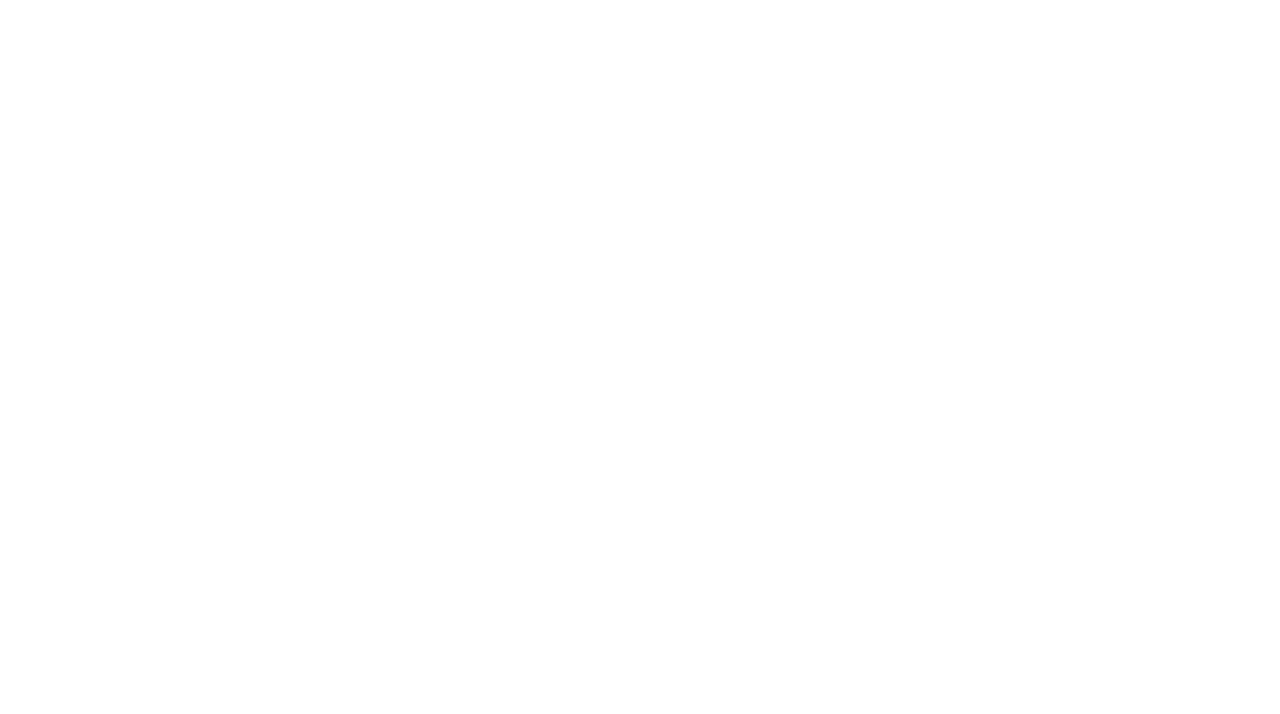
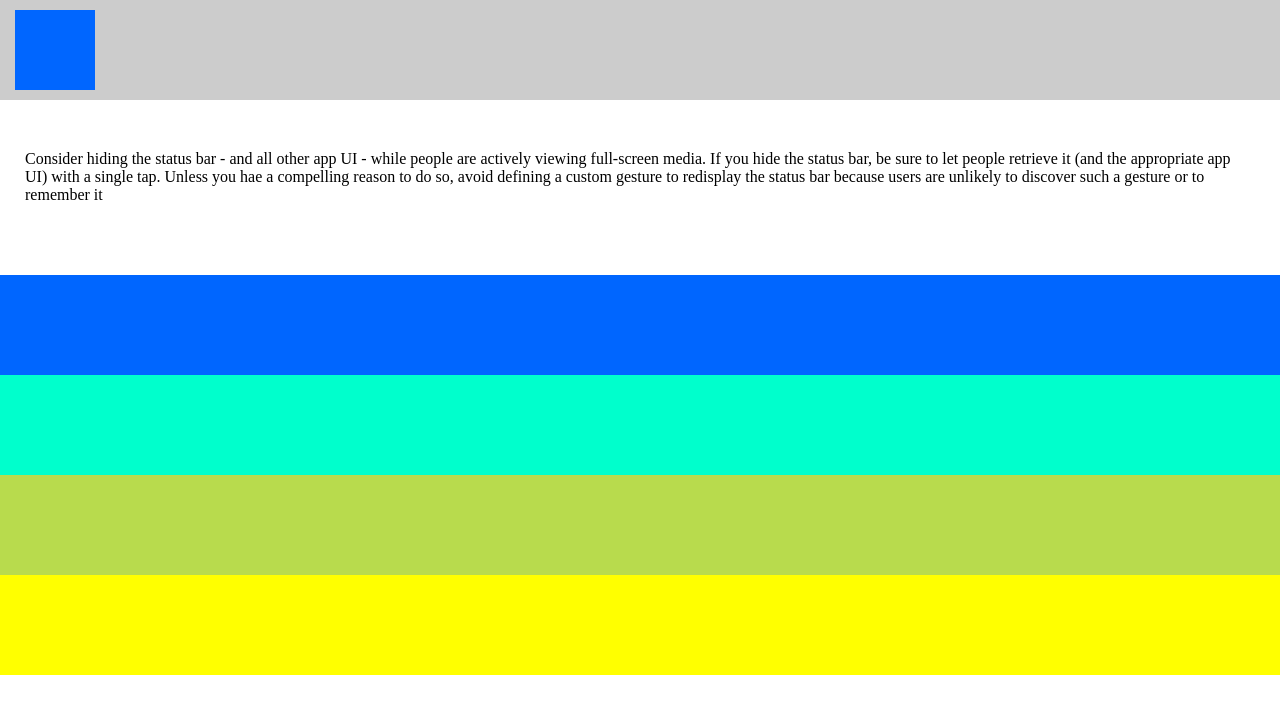
Before and after one commit to 87duran/Chris-html-layouts, a plain HTML site: page third/index.html in a window 1280 px wide. Drawn offline with Linux system fonts and the light colour scheme.

Commit message:
final commit

```diff
--- a/third/index.html
+++ b/third/index.html
@@ -0,0 +1,17 @@
+<!DOCTYPE html>
+<html>
+<head>
+	<title>html layout 3</title>
+	<link href="styles.css" type="text/css" rel="stylesheet">
+</head>
+<body>
+	<div class="grey">
+		<div class="box"></div>
+	</div>
+	<div class="text">Consider hiding the status bar - and all other app UI - while people are actively viewing full-screen media. If you hide the status bar, be sure to let people retrieve it (and the appropriate app UI) with a single tap.  Unless you hae a compelling reason to do so, avoid defining a custom gesture to redisplay the status bar because users are unlikely to discover such a gesture or to remember it</div>
+	<div class="blue"></div>
+	<div class="teal"></div>
+	<div class="lgreen"></div>
+	<div class="yellow"></div>
+</body>
+</html>
--- a/third/styles.css
+++ b/third/styles.css
@@ -0,0 +1,35 @@
+html, body {
+	width: 100%;
+	height: 100%;
+	margin:0;
+}
+div {
+	display: block;
+	height: 100px;
+}
+.grey {
+	background-color: #CCCCCC;
+}
+.blue {
+	background-color: #0066FF;
+}
+.teal {
+	background-color: #00FFCC;
+}
+.lgreen {
+	background-color: #B8DB4D;
+}
+.yellow {
+	background-color: #FFFF00;
+}
+.text {
+	padding: 50px 25px 25px 25px;
+}
+.box {
+	position: absolute;
+	background-color: #0066FF;
+	margin-left: 15px;
+	height: 80px;
+	width: 80px;
+	margin-top: 10px;
+}
```
Also changed, not shown: second/index.html (+3 -3 lines), 3 other files.
